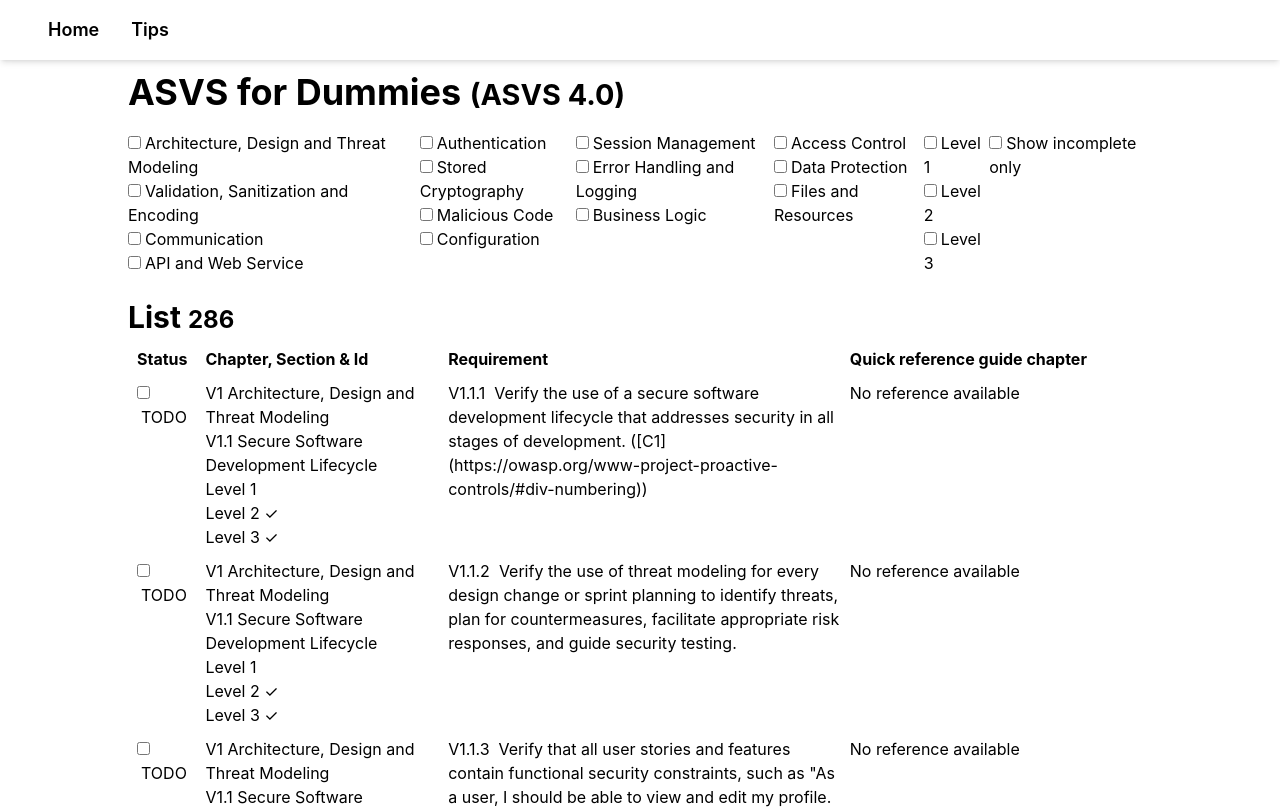
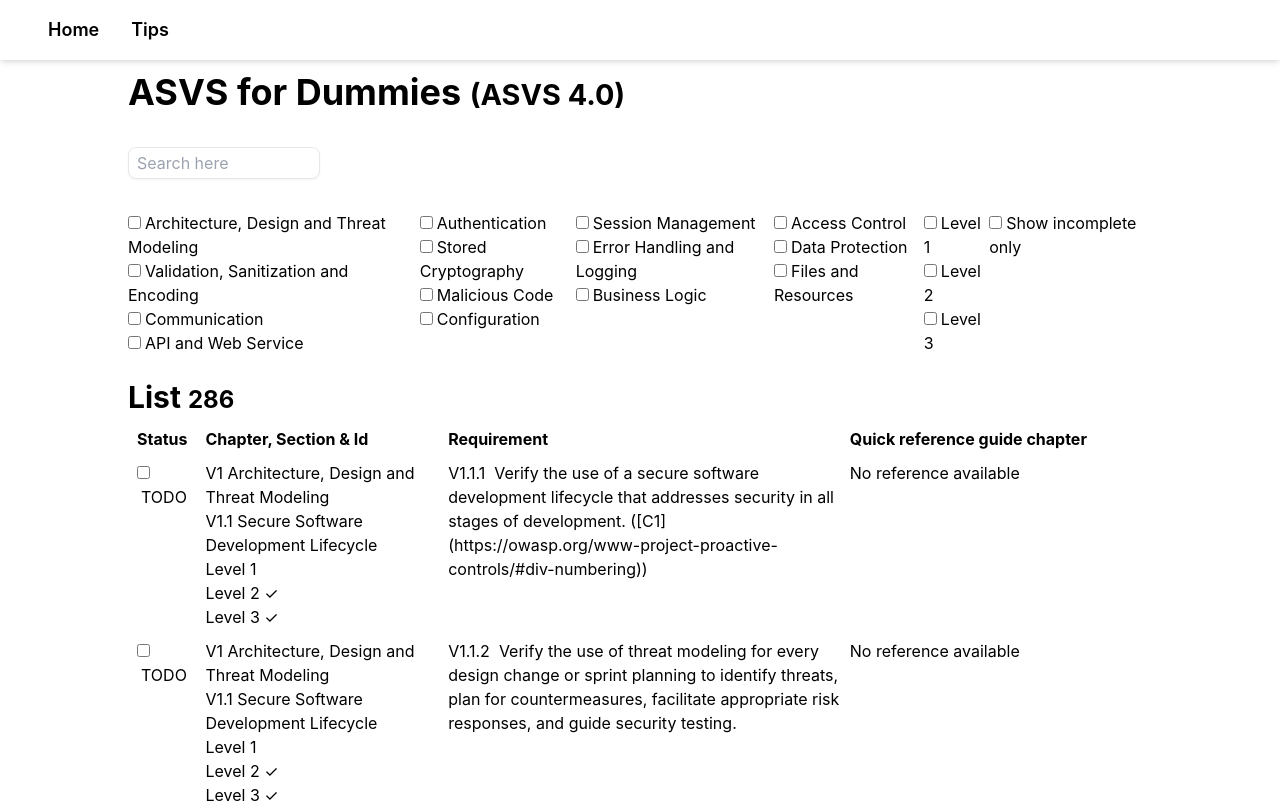
Before and after one commit to Studentassistenten-Windesheim/ASVS-for-dummies, a React (Vite) app: page / in a window 1280 px wide. Shown: the top 809 px of the page. Built offline with nearby package versions, Linux system fonts and the light colour scheme; the HTML template or start-up script is replaced by a standard one.

Commit message:
Added basic search bar

```diff
--- /dev/null
+++ b/src/components/ASVSSearch.tsx
@@ -0,0 +1,27 @@
+import ASVSItem from "../model/ASVSItem";
+import React from "react";
+
+type Props = {
+  setSearchInputCheck: (searchInput: string) => void;
+};
+
+const ASVSSearch: React.FC<Props> = ({ setSearchInputCheck }) => {
+  const handleChange = (searchInput: any) => {
+    setSearchInputCheck(searchInput.target.value);
+  };
+
+  return (
+    <>
+      <div>
+        <input
+          className="w-50% sm:w-48 h-8 p-2 mt-8 mb-1 border rounded-lg mb-4 focus:outline-none focus:border-gray-500 focus:ring-gray-200 hover:border-gray-300 shadow-sm"
+          type="text"
+          placeholder="Search here"
+          onChange={handleChange}
+        />
+      </div>
+    </>
+  );
+};
+
+export default ASVSSearch;
--- a/src/pages/root.tsx
+++ b/src/pages/root.tsx
@@ -4,30 +4,31 @@
 import ASVSChapter from "../model/ASVSChapter";
 import ASVSItem from "../model/ASVSItem";
 import { asvsListItemsAPI } from "../api/ASVSApi";
+import ASVSSearch from "../components/ASVSSearch";
 import { debug } from "util";
 import { isModuleNamespaceObject } from "util/types";
-
 
 const Root = () => {
   const [asvsItems, setAsvsItems] = useState<ASVSItem[]>([]);
   const [chapters, setChapters] = useState<ASVSChapter[]>([]);
+  const [searchInput, setSearchInput] = useState("");
   const [levels, setLevels] = useState<{ [key: string]: boolean }>({
     level1: false,
     level2: false,
-        level3: false
+    level3: false,
   });
   const [showIncompleteOnly, setShowIncompleteOnly] = useState<boolean>();
-
   useEffect(() => {
     const fetchData = async () => {
       const items = await asvsListItemsAPI();
 
-            const chapters: ASVSChapter[] =
-                Array.from(items.reduce((p: any, c: ASVSItem) => {
+      const chapters: ASVSChapter[] = Array.from(
+        items.reduce((p: any, c: ASVSItem) => {
           p.add(c.chapter_name);
           return p;
-                }, new Set())).map((c: any) => {
-                    return new ASVSChapter(c)
+        }, new Set())
+      ).map((c: any) => {
+        return new ASVSChapter(c);
       });
 
       setAsvsItems(items);
@@ -45,36 +46,40 @@
       // Force a new array to be created so that React will re-render the component
       setChapters([...chapters]);
     }
-    }
+  };
 
   const setLevelCheck = (levelName: string) => {
     setLevels((prevState) => ({
       ...prevState,
-            [levelName]: !prevState[levelName]
+      [levelName]: !prevState[levelName],
     }));
-    }
+  };
+
+  const setSearchInputCheck = (input: string) => {
+    setSearchInput(input.toLowerCase());
+  };
 
   const filteredASVSItems = useCallback(() => {
     const checkedChapters = chapters
       .filter((c: ASVSChapter) => c.checked)
       .map((c: ASVSChapter) => c.name);
     const levelFilter: boolean =
-            levels.level1 ||
-            levels.level2 ||
-            levels.level3;
+      levels.level1 || levels.level2 || levels.level3;
 
-        return asvsItems.map((i: ASVSItem) => {
+    return asvsItems
+      .map((i: ASVSItem) => {
         i.show = true;
         if (levelFilter) {
           let shouldShow = false;
 
-                if (levels.level1 && i.level1 !== '') shouldShow = true;
-                if (levels.level2 && i.level2 !== '') shouldShow = true;
-                if (levels.level3 && i.level3 !== '') shouldShow = true;
-                i.show = shouldShow
+          if (levels.level1 && i.level1 !== "") shouldShow = true;
+          if (levels.level2 && i.level2 !== "") shouldShow = true;
+          if (levels.level3 && i.level3 !== "") shouldShow = true;
+          i.show = shouldShow;
         }
         return i;
-        }).map((i: ASVSItem) => {
+      })
+      .map((i: ASVSItem) => {
         if (
           checkedChapters.length > 0 &&
           checkedChapters.indexOf(i.chapter_name) === -1
@@ -82,14 +87,24 @@
           i.show = false;
         }
         return i;
-        }).map((i: ASVSItem) => {
+      })
+      .map((i: ASVSItem) => {
         if (showIncompleteOnly && i.completed) {
           i.show = false;
         }
         return i;
+      })
+      .map((i: ASVSItem) => {
+        if (searchInput && i.show) {
+          const shouldShow =
+            i.section_name.toLowerCase().includes(searchInput) ||
+            i.req_description.toLowerCase().includes(searchInput) ||
+            i.quick_reference.toLowerCase().includes(searchInput);
+          i.show = shouldShow;
+        }
+        return i;
       });
-    }, [chapters, levels, asvsItems]);
-
+  }, [chapters, levels, asvsItems, searchInput]);
 
   function setItemStatus(itemId: string, completed: boolean): void {
     // Find the item that was clicked
@@ -110,17 +125,24 @@
 
   return (
     <>
-            <h1>ASVS for Dummies <small>(ASVS 4.0)</small></h1>
+      <h1>
+        ASVS for Dummies <small>(ASVS 4.0)</small>
+      </h1>
+      <ASVSSearch
+        setSearchInputCheck={(c: string) => setSearchInputCheck(c)}
+      ></ASVSSearch>
       <ASVSListFilter
         chapters={chapters}
         setChapterCheck={(c: string) => setChapterCheck(c)}
         setLevelCheck={(c: string) => setLevelCheck(c)}
         toggleShowIncompleteOnly={(c: boolean) => toggleShowIncompleteOnly(c)}
       />
-            <ASVSList items={filteredASVSItems()} setItemStatus={(i: string, c: boolean) => setItemStatus(i, c)}></ASVSList>
+      <ASVSList
+        items={filteredASVSItems()}
+        setItemStatus={(i: string, c: boolean) => setItemStatus(i, c)}
+      ></ASVSList>
     </>
   );
-
-}
+};
 
 export default Root;
```
Lines whose indentation alone changed are shown as unchanged.
